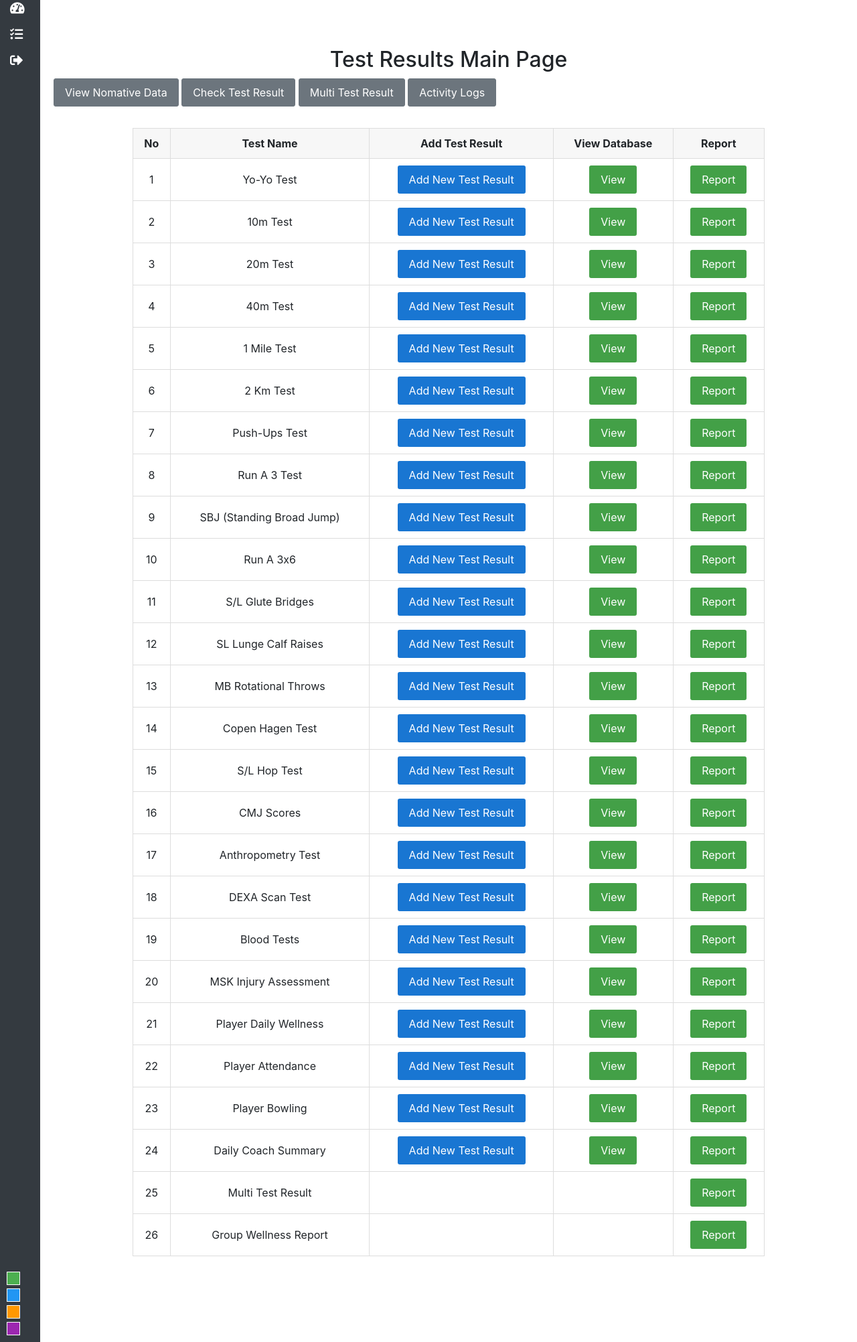
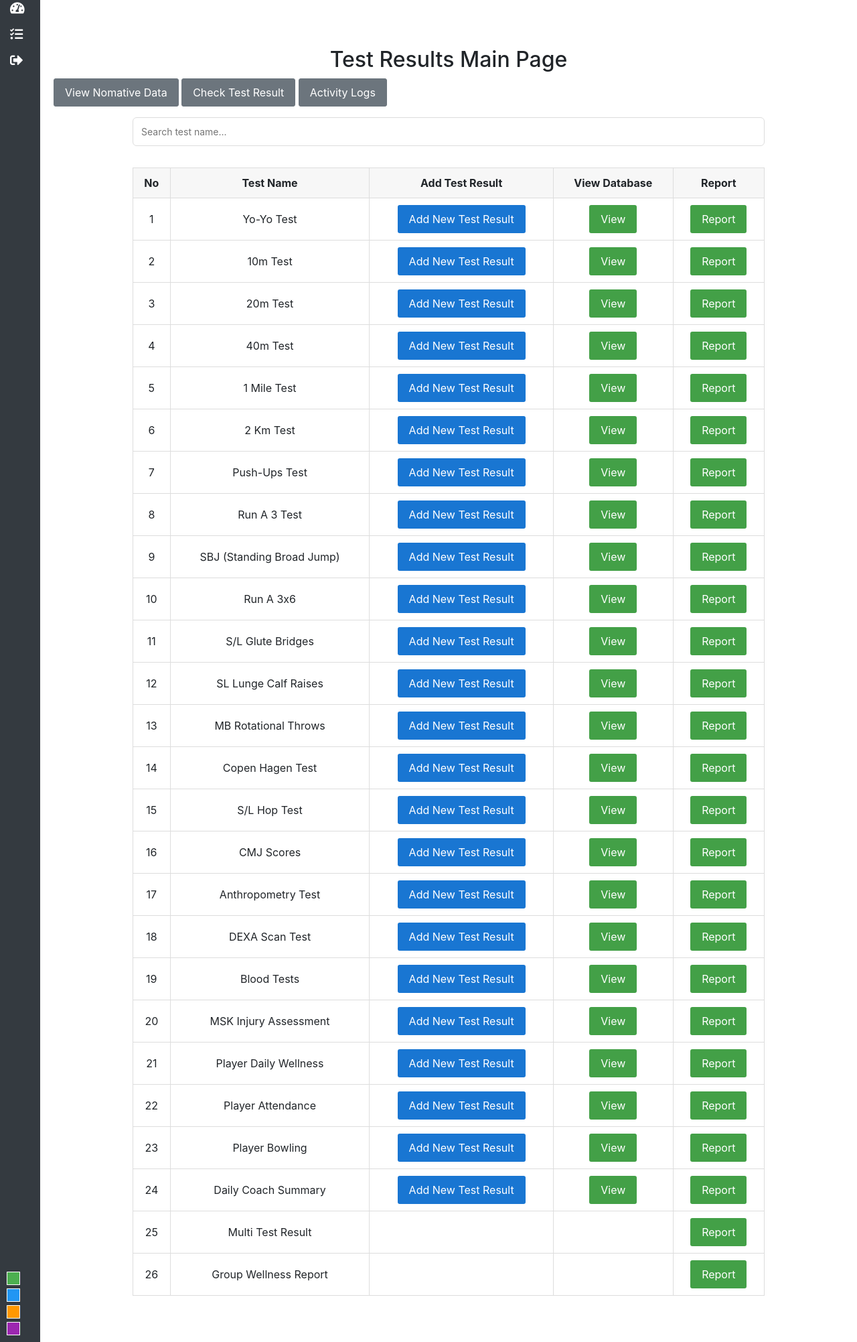
Before and after one commit to akram10shaikh/AMS_D, a Django app: page /player_app/organization/test-dashboard/ in a window 1280 px wide. Shown: the part 78-2081 px from the top of the page at 67% size. Run offline with Django 4.2, Linux system fonts and the light colour scheme; parts of the project's set-up code (start-up, migrations or seed data) failed here and were passed over; some libraries are stand-ins or nearby versions.

Commit message:
added the search bar

```diff
--- a/player_app/templates/player_app/organization/organization_main_test_dash.html
+++ b/player_app/templates/player_app/organization/organization_main_test_dash.html
@@ -12,6 +12,18 @@
         .add-btn { background: #1976d2; color: #ffffffff; }
         .view-btn { background: #43a047; color: #fff; }
         .create-btn { background: #ff9800; color: #fff; margin: 1em auto; display: block; }
+        .search-box {
+            width: 80%;
+            margin: 1em auto;
+        }
+
+        .search-box input {
+            width: 100%;
+            padding: 10px 12px;
+            border: 1px solid #ddd;
+            border-radius: 6px;
+            font-size: 14px;
+        }
     </style>
 {% endblock %}
 
@@ -20,9 +32,12 @@
     {% comment %} <a href="{% url 'player_record' %}" class="btn btn-secondary" aria-label="View Player Records">View Player Records</a> {% endcomment %}
     <a href="{% url 'nomative_data' %}" class="btn btn-secondary" aria-label="View Nomative Data">View Nomative Data</a>
     <a href="{% url 'player_test_select' %}" class="btn btn-secondary" aria-label="Create New Test Result">Check Test Result</a>
-    <a href="{% url 'multi_test_report' %}" class="btn btn-secondary" aria-label="Multi Test Result">Multi Test Result</a>
+    {% comment %} <a href="{% url 'multi_test_report' %}" class="btn btn-secondary" aria-label="Multi Test Result">Multi Test Result</a> {% endcomment %}
     <a href="{% url 'activity_logs' %}" class="btn btn-secondary" aria-label="View Activity Logs">Activity Logs</a>
-  <table>
+    <div class="search-box">
+        <input type="text" id="testSearch" placeholder="Search test name..." aria-label="Search test name">
+    </div>
+    <table id="testTable">
         <thead>
             <tr>
                 <th>No</th>
@@ -231,7 +246,6 @@
 
     // ... your existing updateAverage() and updateGluteBridges() here ...
 
-    // === SL Lunge Calf Raises Calculations ===
     function updateLungeCalfRaises() {
         var right = parseVal("sl_lunge_calf_right");
         var left = parseVal("sl_lunge_calf_left");
@@ -241,9 +255,8 @@
         var ratioDisplay = document.getElementById("sl_lunge_calf_ratio_display");
         var ratioHidden = document.getElementById("sl_lunge_calf_ratio");
 
-        // S/L Difference (absolute, always positive)
         if (!isNaN(right) && !isNaN(left)) {
-            var diff = Math.abs(left - right);  // absolute difference[web:21][web:25]
+            var diff = Math.abs(left - right);
             diffDisplay.value = diff.toFixed(0);
             diffHidden.value = diff.toFixed(0);
         } else {
@@ -251,7 +264,6 @@
             diffHidden.value = "";
         }
 
-        // SLG Ratio (Left ÷ Right)
         if (!isNaN(left) && !isNaN(right) && right !== 0) {
             var ratio = left / right;
             ratioDisplay.value = ratio.toFixed(3);
@@ -262,12 +274,11 @@
         }
     }
 
-    // Existing listeners for trials and glute bridges...
     var trialIds = ["trial1","trial2","trial3","trial4","trial5","trial6"];
     trialIds.forEach(function(id) {
         var el = document.getElementById(id);
         if (el) {
-            el.addEventListener("input", updateAverage); // uses input event for live updates[web:32]
+            el.addEventListener("input", updateAverage);
         }
     });
 
@@ -278,14 +289,31 @@
         }
     });
 
-    // New listeners for SL Lunge Calf Raises
     ["sl_lunge_calf_right", "sl_lunge_calf_left"].forEach(function(id) {
         var el = document.getElementById(id);
         if (el) {
             el.addEventListener("input", updateLungeCalfRaises);
         }
     });
+
+    // Search test name in table
+    var searchInput = document.getElementById("testSearch");
+    var table = document.getElementById("testTable");
+
+    if (searchInput && table) {
+        searchInput.addEventListener("input", function() {
+            var filter = searchInput.value.toLowerCase().trim();
+            var rows = table.querySelectorAll("tbody tr");
+
+            rows.forEach(function(row) {
+                var testNameCell = row.querySelector("td:nth-child(2)");
+                if (!testNameCell) return;
+
+                var testName = testNameCell.textContent.toLowerCase();
+                row.style.display = testName.indexOf(filter) > -1 ? "" : "none";
+            });
+        });
+    }
 })();
 </script>
-
 {% endblock %}
```
